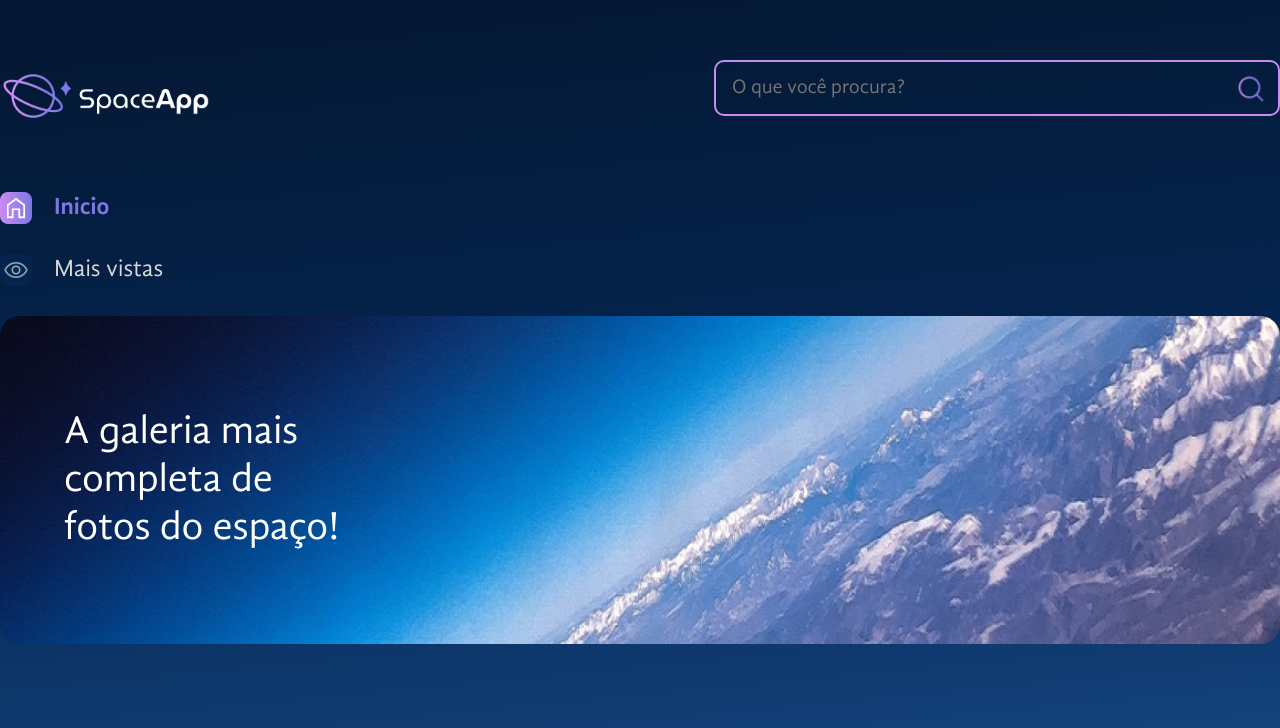
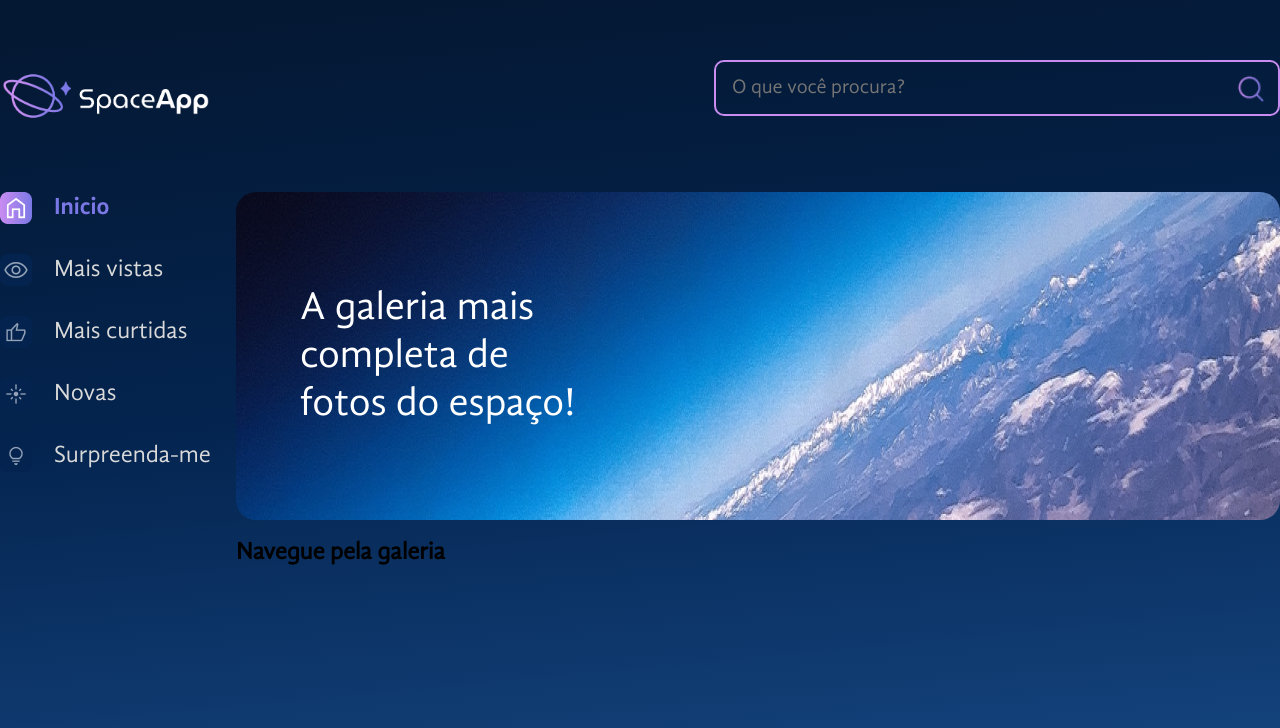
Before and after one commit to renawmontanari/SpaceApp, a React (Vite) app: page / in a window 1280 px wide. Shown: the top 728 px of the page. Built offline with nearby package versions, Linux system fonts and the light colour scheme.

Commit message:
layout-desktop

```diff
--- a/src/App.jsx
+++ b/src/App.jsx
@@ -4,6 +4,7 @@ import Cabecalho from "./componentes/Cabecalho";
 import BarraLateral from "./componentes/BarraLateral";
 import Banner from "./componentes/Banner";
 import bannerBackground from "./assets/banner.png";
+import Galeria from "./componentes/Galeria";
 
 const FundoGradiente = styled.div`
   background: linear-gradient(174.61deg, #041833 4.16%, #04244F 48%, #154580 96.76%);
@@ -11,16 +12,40 @@ const FundoGradiente = styled.div`
   height: 100vh;
 `
 
+const AppContainer = styled.div`
+  width: 1440px;
+  margin: 0 auto;
+  max-width: 100%;
+`
+
+const Main = styled.main`
+  display: flex;
+  gap: 24px;
+`
+
+const ConteudoGaleria = styled.section`
+  display: flex;
+  flex-direction: column;
+  flex-grow: 1;
+`
+
 function App() {
   return (
     <FundoGradiente>
       <EstilosGlobais />
+      <AppContainer>
         <Cabecalho />
+        <Main>
           <BarraLateral />
+          <ConteudoGaleria>
             <Banner
               texto="A galeria mais completa de fotos do espaço!"
               backgroundImage={bannerBackground}
             />
+            <Galeria />
+          </ConteudoGaleria>
+        </Main>
+      </AppContainer>
     </FundoGradiente>
   )
 }
--- a/src/componentes/BarraLateral/index.jsx
+++ b/src/componentes/BarraLateral/index.jsx
@@ -27,6 +27,27 @@ const BarraLateral = () => {
                     >
                         Mais vistas
                     </ItemNavegacao>
+                    <ItemNavegacao
+                        iconeAtivo="/icones/mais-curtidas-ativo.png"
+                        iconeInativo="/icones/mais-curtidas-inativo.png"
+                        ativo={false}
+                    >
+                        Mais curtidas
+                    </ItemNavegacao>
+                    <ItemNavegacao
+                        iconeAtivo="/icones/novas-ativo.png"
+                        iconeInativo="/icones/novas-inativo.png"
+                        ativo={false}
+                    >
+                        Novas
+                    </ItemNavegacao>
+                    <ItemNavegacao
+                        iconeAtivo="/icones/surpreenda-me-ativo.png"
+                        iconeInativo="/icones/surpreenda-me-inativo.png"
+                        ativo={false}
+                    >
+                        Surpreenda-me
+                    </ItemNavegacao>
                 </ListaEstilizada>
             </nav>
         </aside>
--- /dev/null
+++ b/src/componentes/Galeria/index.jsx
@@ -0,0 +1,7 @@
+const Galeria = () => {
+    return (
+        <h2>Navegue pela galeria</h2>
+    )
+}
+
+export default Galeria;
```
Lines whose indentation alone changed are shown as unchanged.
